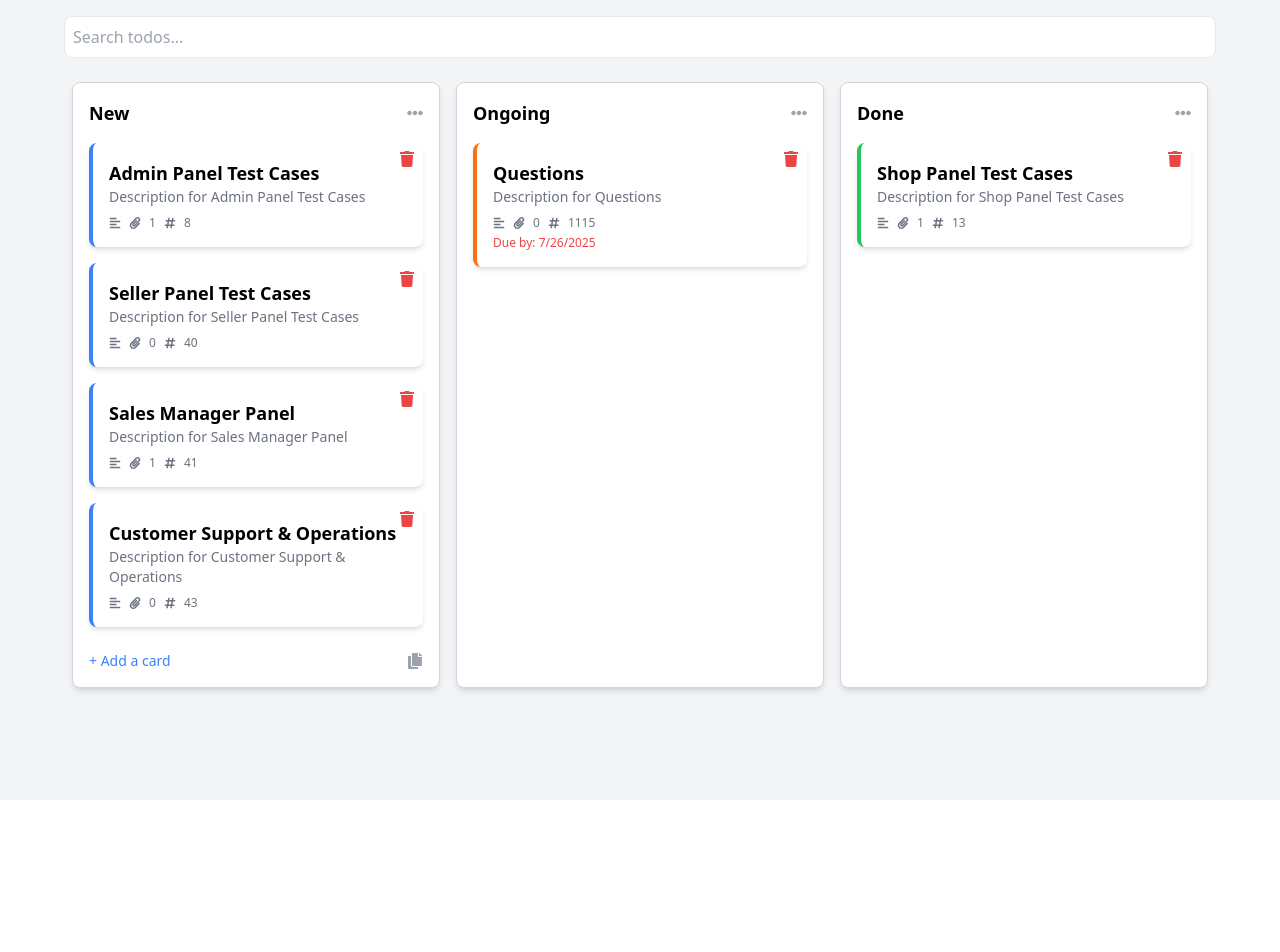
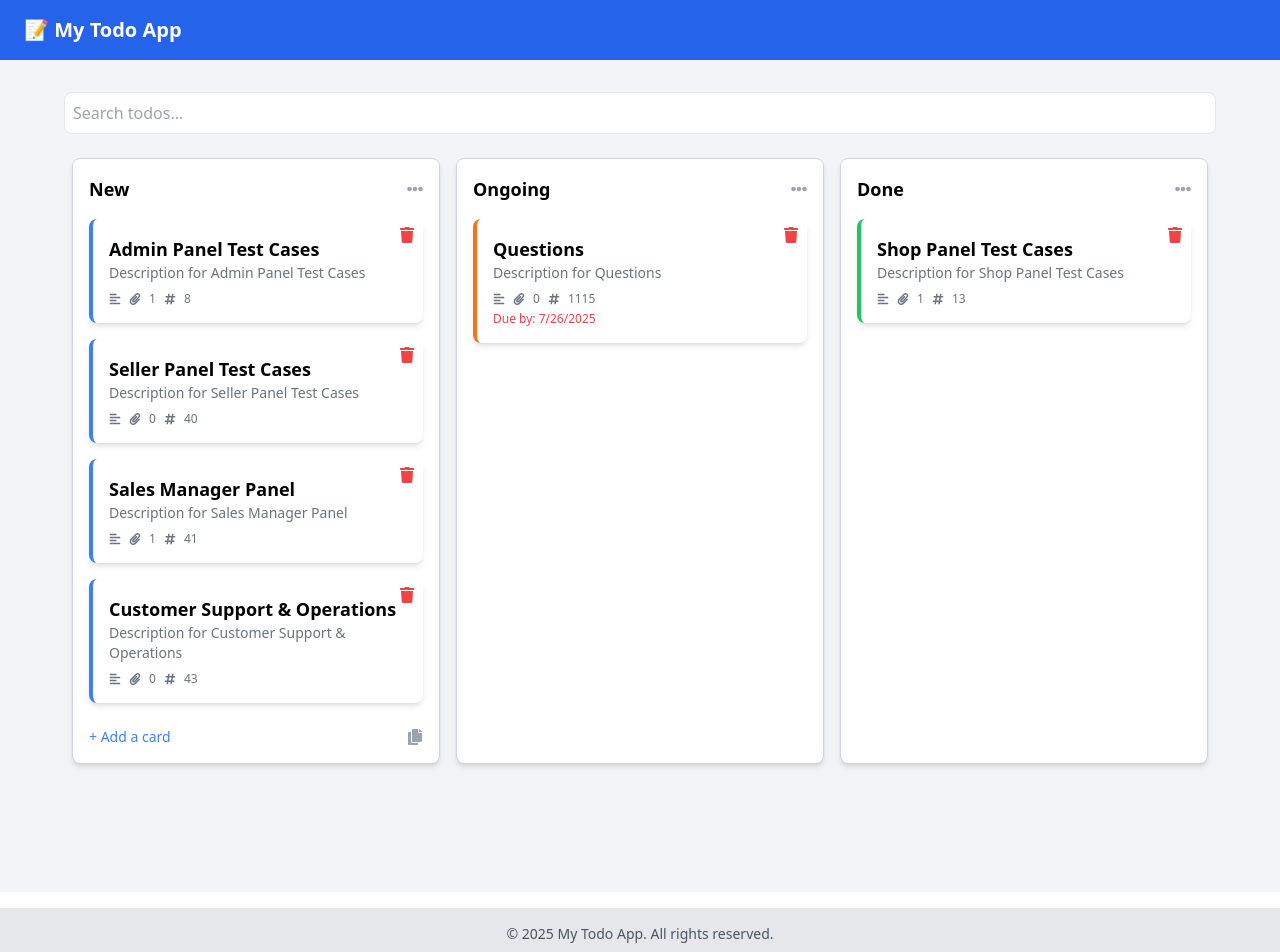
Before and after one commit to HussainShafayet/todo, a React (Create React App) app: page / in a window 1280 px wide. Shown: the top 952 px of the page. Before the commit the page ends 800 px from the top, so only its background shows below. Built offline with nearby package versions, Linux system fonts and the light colour scheme.

Commit message:
layout added

```diff
--- a/src/App.js
+++ b/src/App.js
@@ -2,12 +2,16 @@
 import { TodoProvider } from './context/TodoContext';
 import TodoBoard from './components/TodoBoard';
 import { ToastContainer } from 'react-toastify';
+import Layout from './components/Layout';
 
 
 const App = () => (
   <TodoProvider>
-    <TodoBoard />
+    <Layout>
+      <TodoBoard />
     <ToastContainer position="top-right" autoClose={2000} />
+    </Layout>
+
   </TodoProvider>
 
 );
--- /dev/null
+++ b/src/components/Footer.js
@@ -0,0 +1,11 @@
+import React from 'react';
+
+const Footer = () => {
+  return (
+    <footer className="bg-gray-200 text-center text-sm text-gray-600 py-4 mt-4">
+      © {new Date().getFullYear()} My Todo App. All rights reserved.
+    </footer>
+  );
+};
+
+export default Footer;
--- /dev/null
+++ b/src/components/Layout.js
@@ -0,0 +1,19 @@
+import React from 'react';
+import Navbar from './Navbar';
+import Footer from './Footer';
+
+const Layout = ({ children }) => {
+  return (
+    <div className="flex flex-col min-h-screen">
+      <Navbar />
+
+      <main className="flex-grow p-4 bg-gray-100">
+        {children}
+      </main>
+
+      <Footer />
+    </div>
+  );
+};
+
+export default Layout;
--- /dev/null
+++ b/src/components/Navbar.js
@@ -0,0 +1,11 @@
+import React from 'react';
+
+const Navbar = () => {
+  return (
+    <nav className="bg-blue-600 text-white px-6 py-4 shadow-md">
+      <h1 className="text-xl font-bold">📝 My Todo App</h1>
+    </nav>
+  );
+};
+
+export default Navbar;
```
